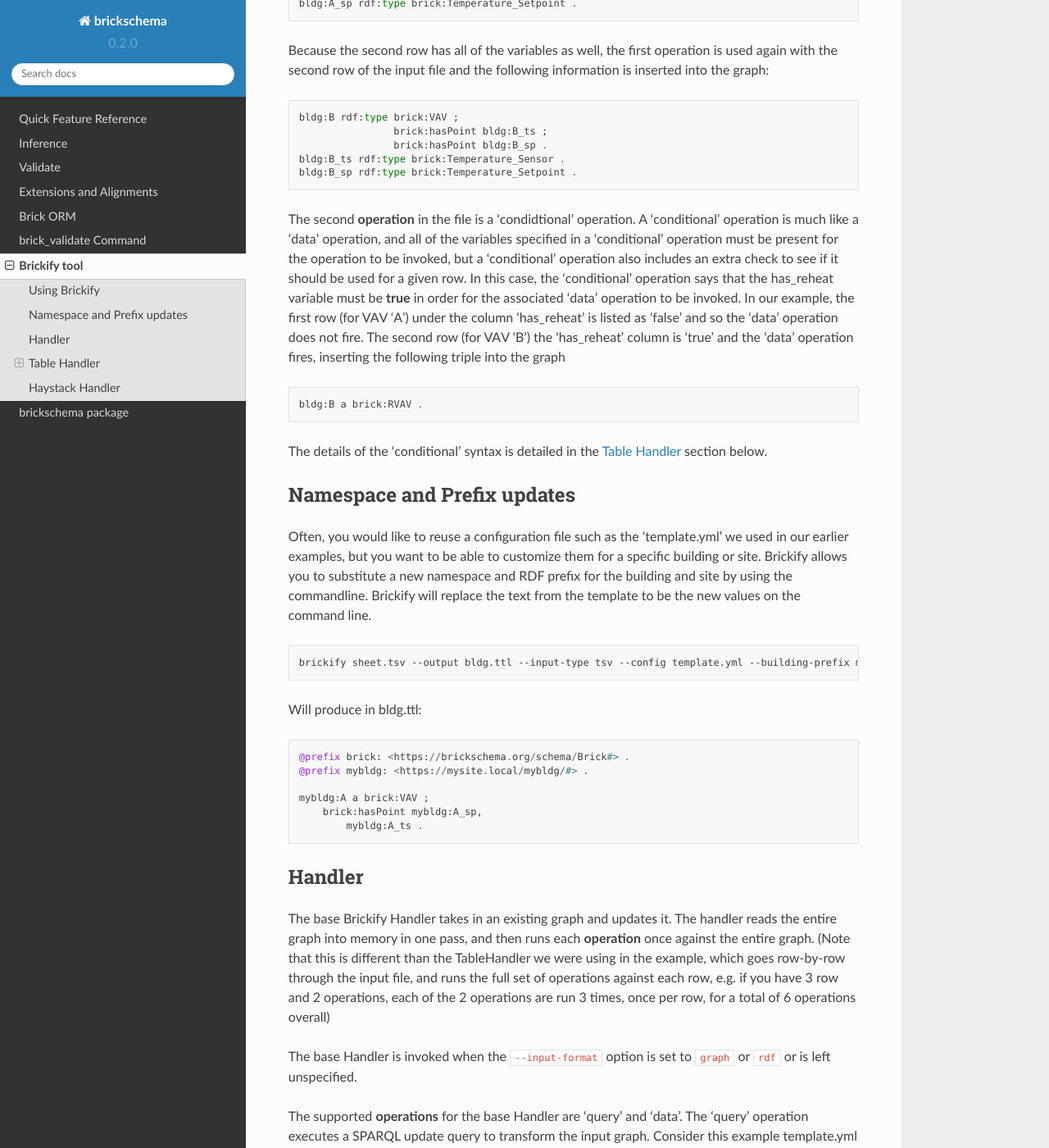
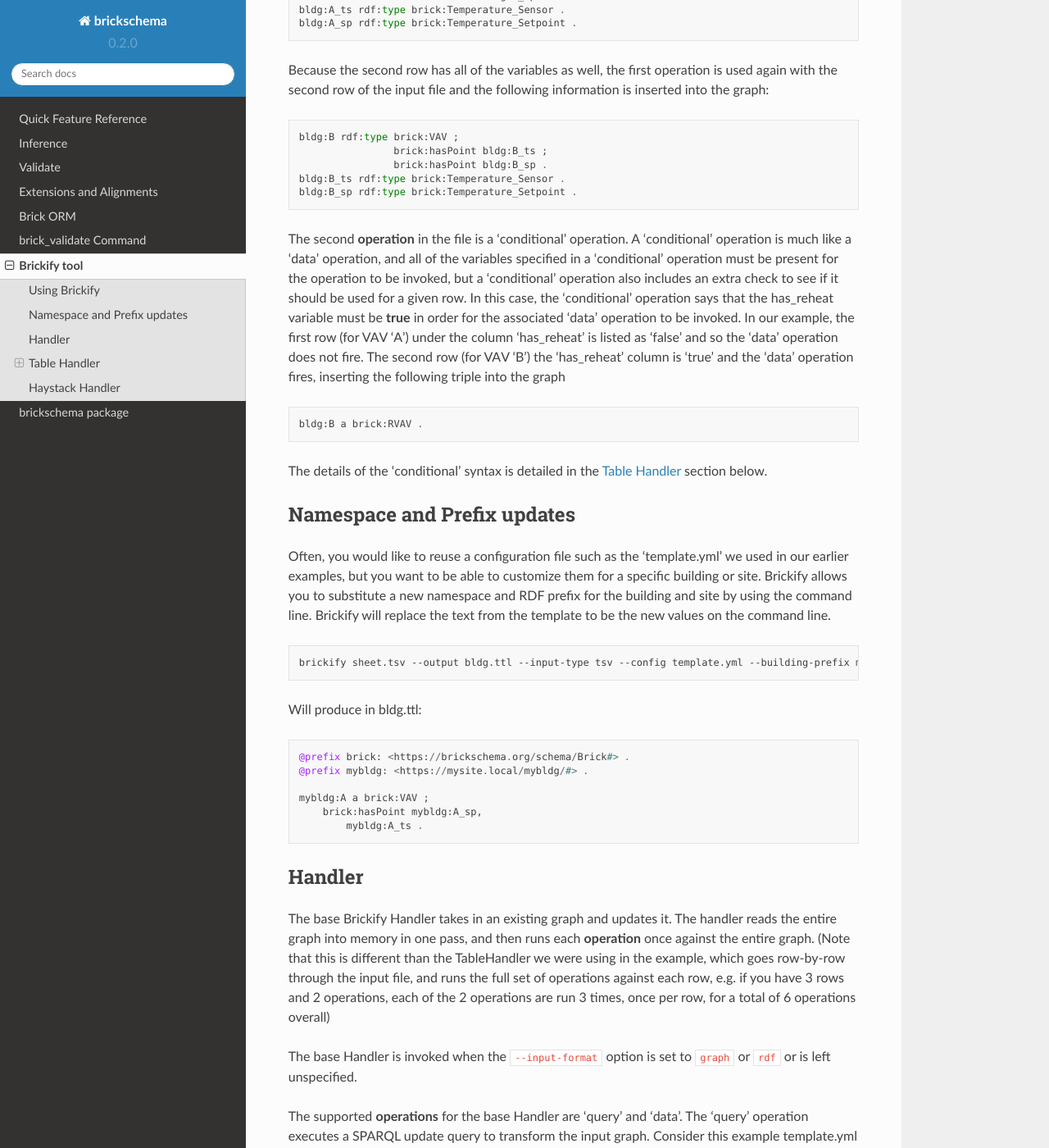
Before and after one commit to BrickSchema/py-brickschema, a Sphinx documentation site: the page built from docs/brickify.rst, in a window 1280 px wide and 1400 px high, scrolled down 1884 px. Shown: the whole window at 82% size. Built offline with Sphinx 7.4.7 and the Read the Docs theme 2.0.0, drawn with Linux system fonts in a browser that asks for light colours; pages that are not in the unit, such as notebooks, are missing from menus; the version number is read from the project's files by our own code; some of the changed text lies outside the part shown.

Commit message:
update with edits suggested by Shreyas

```diff
--- a/docs/brickify.rst
+++ b/docs/brickify.rst
@@ -89,7 +92,7 @@
         bldg:B_sp rdf:type brick:Temperature_Setpoint .
 
 
-The second **operation** in the file is a 'condidtional' operation. A 'conditional' operation is much like a 'data' operation, and all of the variables specified in a 'conditional' operation must be present for the operation to be invoked, but a 'conditional' operation also includes an extra check to see if it should be used for a given row.
+The second **operation** in the file is a 'conditional' operation. A 'conditional' operation is much like a 'data' operation, and all of the variables specified in a 'conditional' operation must be present for the operation to be invoked, but a 'conditional' operation also includes an extra check to see if it should be used for a given row.
 In this case, the 'conditional' operation says that the has_reheat variable must be **true** in order for the associated 'data' operation to be invoked.
 In our example, the first row (for VAV 'A') under the column 'has_reheat' is listed as 'false' and so the 'data' operation does not fire.
 The second row (for VAV 'B') the 'has_reheat' column is 'true' and the 'data' operation fires, inserting the following triple into the graph
@@ -104,7 +107,7 @@
 ----------------------------
 
 Often, you would like to reuse a configuration file such as the 'template.yml' we used in our earlier examples, but you want to be able to customize them for a specific building or site.
-Brickify allows you to substitute a new namespace and RDF prefix for the building and site by using the commandline.
+Brickify allows you to substitute a new namespace and RDF prefix for the building and site by using the command line.
 Brickify will replace the text from the template to be the new values on the command line.
 
 .. code-block:: bash
--- a/docs/brickify/handler.rst
+++ b/docs/brickify/handler.rst
@@ -3,7 +3,7 @@
 
 The base Brickify Handler takes in an existing graph and updates it.
 The handler reads the entire graph into memory in one pass, and then runs each **operation** once against the entire graph.
-(Note that this is different than the TableHandler we were using in the example, which goes row-by-row through the input file, and runs the full set of operations against each row, e.g. if you have 3 row and 2 operations, each of the 2 operations are run 3 times, once per row, for a total of 6 operations overall)
+(Note that this is different than the TableHandler we were using in the example, which goes row-by-row through the input file, and runs the full set of operations against each row, e.g. if you have 3 rows and 2 operations, each of the 2 operations are run 3 times, once per row, for a total of 6 operations overall)
 
 The base Handler is invoked when the ``--input-format`` option is set to ``graph`` or ``rdf`` or is left unspecified.
 
--- a/docs/brickify/haystack_handler.rst
+++ b/docs/brickify/haystack_handler.rst
@@ -1,7 +1,7 @@
 Haystack Handler
 -----------------
 
-The Haystack handler downloads Haystack files and converts them to Brick. It is invoked by using the ``--input-type haystack`` on the commandline.
+The Haystack handler downloads Haystack files and converts them to Brick. It is invoked by using the ``--input-type haystack`` on the command line.
 The input file is a filepath or a URL where the Haystack TTL file can be found.
 
 The conversion is carried out by the ``HaystackRDFInferenceSession`` method in this Python package.
--- a/docs/brickify/table_handler.rst
+++ b/docs/brickify/table_handler.rst
@@ -28,7 +28,7 @@
         bldg:{VAV name} rdf:type brick:RVAV .
 
 Internally, Brickify converts each 'data' operation to a SPARQL insert operation.
-If the 'data' operation fires, because all of the variables referenced the operation are present in that row, Brickify executes a SPARQL `INSERT DATA` statement.
+If the 'data' operation fires, because all of the variables referenced in the operation are present in that row, Brickify executes a SPARQL `INSERT DATA` statement.
 This is the SPARQL generated from the first row:
 
 ::
@@ -44,7 +44,7 @@
 ^^^^^^^^^^^^^^^^^^
 
 Brickify implements conditions by taking the condition and feeding it to Python's ``eval`` method.
-If the condition evaluates to True, the data method fires, and if the method evalutes to False, the condition fails.
+If the condition evaluates to True, the data method fires, and if the method evaluates to False, the condition fails.
 Consider this input file:
 
 +--------+------------------+--------------------+----------+------+
@@ -132,7 +132,7 @@
 
 The example config file below defines two template operations.
 The template uses a 'for' loop to create multiple sensors and setpoints, following a naming pattern provided to macro as arguments.
-The number of sensors and setpoints come from the input CSV file.
+The numbers of sensors and setpoints come from the input CSV file.
 
 .. code-block:: yaml
 
```
Also changed, not shown: other parts of docs/brickify.rst (+4 -1 lines).
